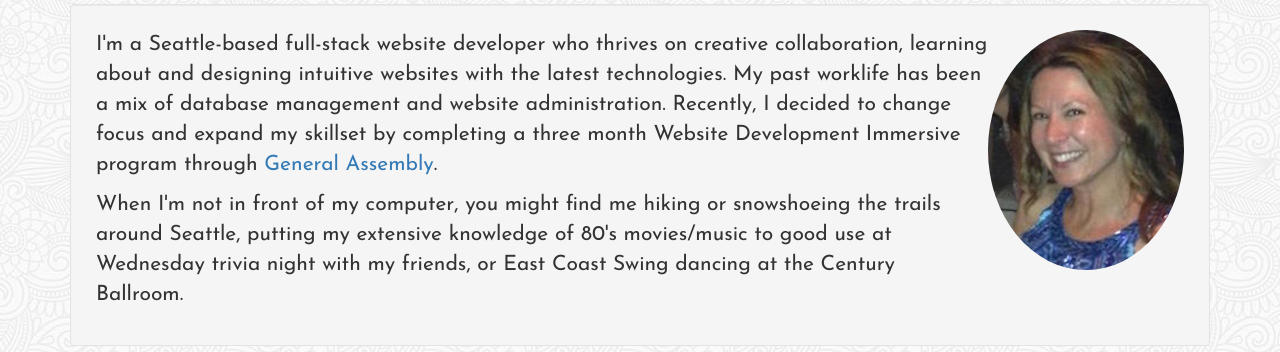
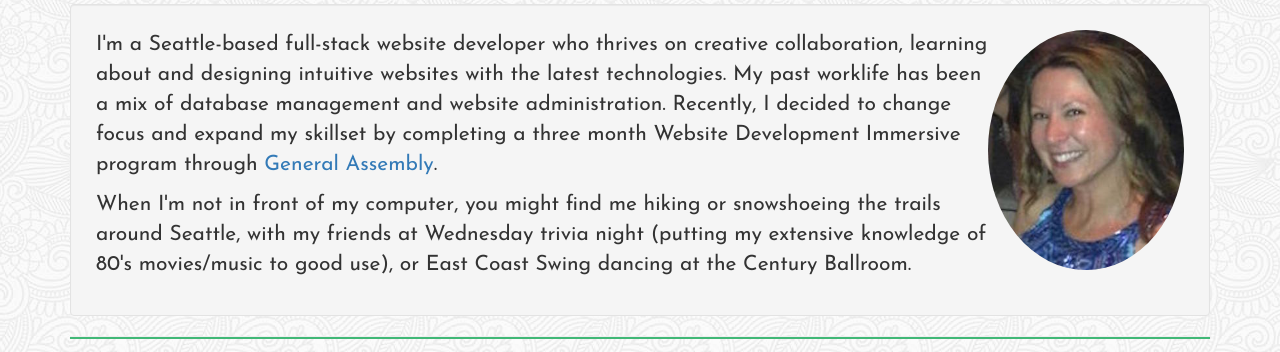
Before and after one commit to bethburger42/bethburger42.github.io, a plain HTML site: page index.html in a window 1280 px wide. Shown: the part 68-420 px from the top of the page. Drawn offline with nearby package versions, Linux system fonts and the light colour scheme.

Commit message:
updated about summary

```diff
--- a/index.html
+++ b/index.html
@@ -38,7 +38,7 @@
       I'm a Seattle-based full-stack website developer who thrives on creative collaboration, learning about and designing intuitive websites with the latest technologies. My past worklife has been a mix of database management and website administration. Recently, I decided to change focus and expand my skillset by completing a three month Website Development Immersive program through <a href="https://generalassemb.ly/" target="_blank">General Assembly</a>.
       </p>
       <p>
-      When I'm not in front of my computer, you might find me hiking or snowshoeing the trails around Seattle, putting my extensive knowledge of 80's movies/music to good use at Wednesday trivia night with my friends, or East Coast Swing dancing at the Century Ballroom.
+      When I'm not in front of my computer, you might find me hiking or snowshoeing the trails around Seattle, with my friends at Wednesday trivia night (putting my extensive knowledge of 80's movies/music to good use), or East Coast Swing dancing at the Century Ballroom.
       </p>
 
     </div>
```
